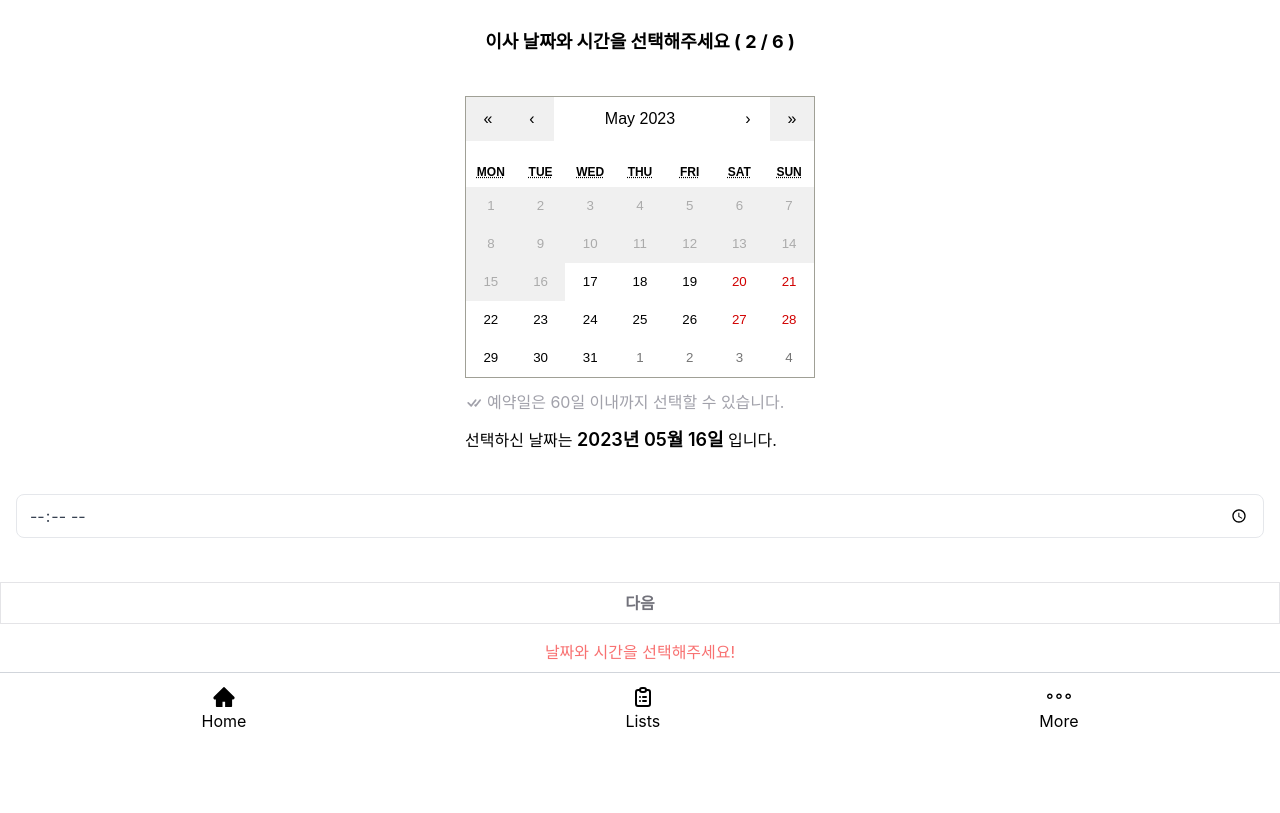
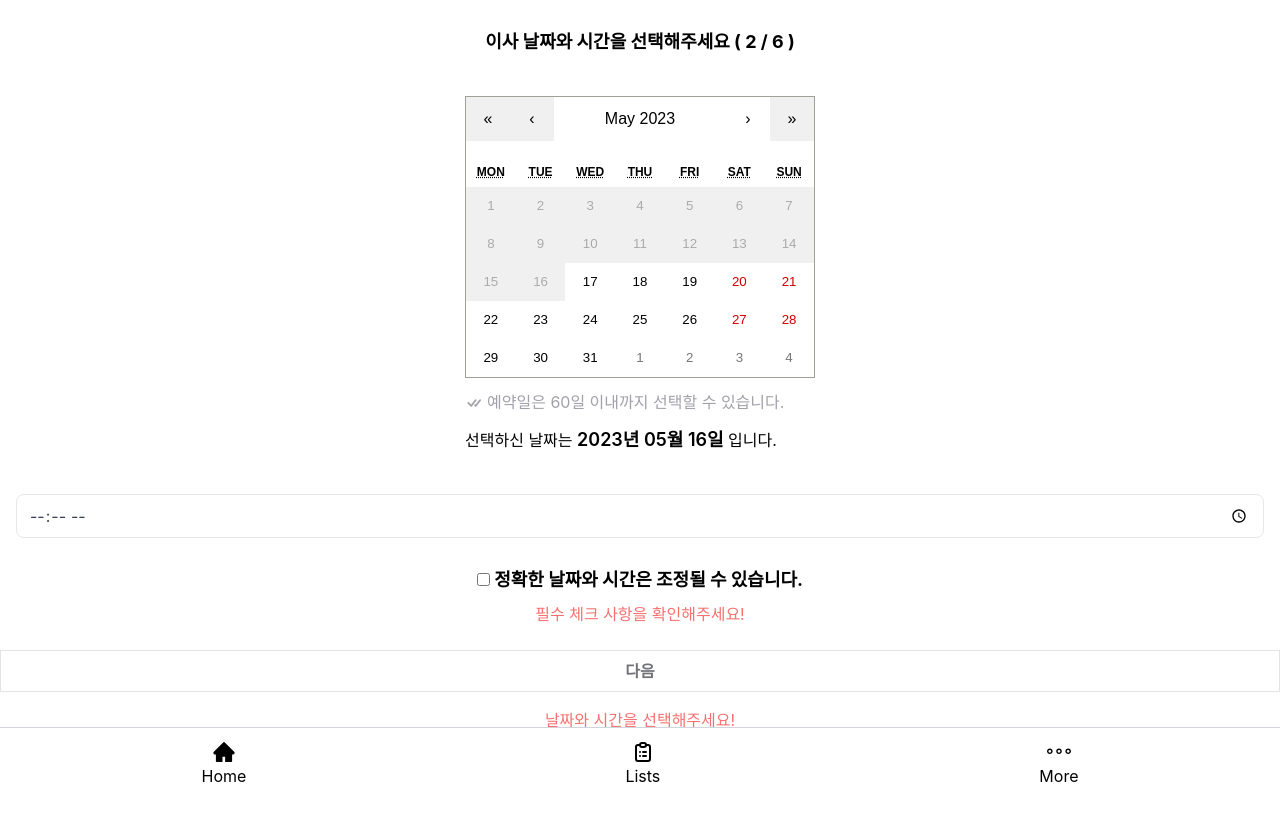
Before and after one commit to haejwo/haejwo-react-frontend, a React (Create React App) app: page /datepick in a window 1280 px wide. Built offline with nearby package versions, Linux system fonts and the light colour scheme.

Commit message:
feat: Modal component

```diff
--- /dev/null
+++ b/src/components/Modal/Modal.jsx
@@ -0,0 +1,16 @@
+import React from 'react';
+
+export default function Modal({ isOpen, onClose, children }) {
+    if (!isOpen) {
+        return null;
+    }
+
+    return (
+        <div className='fixed top-0 left-0 w-screen h-2/5 z-10 bg-yellow-100 flex flex-col justify-center items-center'>
+          <div className="bg-white p-9 rounded-md w-90">
+            {children}
+          </div>
+          <button onClick={onClose} className='text-zinc-500 text-lg mt-3'>확인</button>
+        </div>
+    );
+}
--- a/src/index.js
+++ b/src/index.js
@@ -21,6 +21,7 @@ import store from "./app/store";
 import Address from './pages/Move/Address';
 import KakaoCallback from './pages/Accounts/KakaoCallback';
 import GoogleCallback from './pages/Accounts/GoogleCallback';
+import EditUserInfo from './pages/Accounts/EditUserInfo';
 // import { createStore } from 'redux';
 // import rootReducer from './reducers';
 
@@ -37,6 +38,7 @@ const router = createBrowserRouter([
       { path: '/login', element: <Login /> },
       { path: '/signup', element: <Signup /> },
       { path: '/user', element: <User /> },
+      { path: '/userupdate', element: <EditUserInfo /> },
       { path: '/profile', element: <Profile /> },
       { path: '/move', element: <MoveSelect /> },
       { path: '/review', element: <Review /> },
--- /dev/null
+++ b/src/pages/Accounts/EditUserInfo.jsx
@@ -0,0 +1,9 @@
+import React from 'react';
+
+export default function EditUserInfo() {
+    return (
+        <div>
+            edit
+        </div>
+    );
+}
--- a/src/pages/Accounts/Profile.jsx
+++ b/src/pages/Accounts/Profile.jsx
@@ -4,6 +4,7 @@ import { Link, useNavigate } from 'react-router-dom';
 import { useSelector, useDispatch } from 'react-redux';
 import { loginUser } from './actions';
 import { FaUserCircle, FaTruck } from 'react-icons/fa';
+import { GiFlowerPot, GiHandTruck } from 'react-icons/gi';
 
 export default function Profile() {
 
@@ -14,7 +15,7 @@ export default function Profile() {
     console.log(userInfo);
 
     const logOut = () => {
-        const user = {id: null, email: null, username: null, bankName: null, accountNumber: null, role: null};
+        const user = {id: null, email: null, username: null, bankName: null, accountNumber: null, role: null, category: null};
 
         removeCookie('token');
         dispatch(loginUser(user));
@@ -25,19 +26,24 @@ export default function Profile() {
         <div className="flex flex-col justify-center p-4">
             {userInfo.username ? userInfo.role === 'CU' ?
                 <div className='flex items-center'>
-                    <FaUserCircle className='text-2xl'/>
+                    <FaUserCircle className='text-2xl text-yellow-500'/>
                     <span className='font-bold text-2xl mx-2'>{userInfo.username}</span>
                     <span className='text-lg mt-2'>고객님</span>
                 </div> :
                 <div className='flex items-center'>
-                    <FaTruck className='text-2xl'/>
+                    {userInfo.category === 'MOVING' ? <FaTruck className='text-2xl text-yellow-500'/> :
+                    userInfo.category === 'FLOWER' ? <GiFlowerPot className='text-2xl text-yellow-500'/> : <GiHandTruck className='text-2xl text-yellow-500'/>}
                     <span className='font-bold text-2xl mx-2'>{userInfo.username}</span>
                     <span className='text-lg mt-2'>파트너님</span>
                 </div> :
                 <Link to='/login' className='font-bold text-2xl'>로그인/회원가입</Link>
             }
-
-            <button onClick={logOut}>로그아웃</button>
+            {userInfo.username ?
+                <div className='flex m-2 text-zinc-400'>
+                    <Link to='/userupdate'>회원정보 수정</Link>
+                    <button onClick={logOut} className='font-bold ml-3'>로그아웃</button>
+                </div>
+            : ''}
         </div>
     );
 }
--- a/src/pages/Home/Home.jsx
+++ b/src/pages/Home/Home.jsx
@@ -2,17 +2,19 @@ import React from 'react';
 import { FaTruck } from 'react-icons/fa';
 import { GiFlowerPot, GiHandTruck } from 'react-icons/gi';
 import { Link } from 'react-router-dom';
+import { useSelector } from 'react-redux';
 import Carousel from '../../components/Carousel/Carousel';
 
 export default function Home() {
     const slides = ['광고 1번 자리입니다. 광고 1번 자리입니다.', '광고 2번 자리입니다. 광고 2번 자리입니다.', '광고 3번 자리입니다. 광고 3번 자리입니다.'];
+    const userInfo = useSelector(state => state.user);
 
     return (
         <main className='flex flex-col items-center'>
             <div className='w-screen p-3 bg-zinc-100'>
                 <div className='font-logo text-3xl text-brand'>해줘</div>
                 <p className='font-bold text-zinc-700 my-2'>원하시는 서비스를 선택해주세요</p>
-                <Link to='/move' className='flex w-full justify-between bg-white border border-zinc-300 rounded-md p-5 my-2'>
+                <Link to={userInfo.username ? '/move' : '/login'} className='flex w-full justify-between bg-white border border-zinc-300 rounded-md p-5 my-2'>
                     <div className='flex flex-col items-start'>
                         <p className='text-2xl font-bold'>이사</p>
                         <p className='text-sm text-zinc-400 mb-1 mt-2'>합리적인 가격으로 맞춤이사</p>
--- a/src/pages/Move/DatePicker.jsx
+++ b/src/pages/Move/DatePicker.jsx
@@ -4,6 +4,8 @@ import 'react-calendar/dist/Calendar.css';
 import moment from 'moment';
 import { Link } from 'react-router-dom';
 import { BsCheckAll } from 'react-icons/bs';
+import { AiOutlineCalendar, AiOutlineClockCircle } from 'react-icons/ai';
+import Modal from '../../components/Modal/Modal';
 
 export default function DatePicker() {
     const [value, setValue] = useState(new Date());
@@ -18,6 +20,16 @@ export default function DatePicker() {
     const tileDisabled = ({ date }) => {
         return date < new Date();
     };
+
+    const [isModalOpen, setIsModalOpen] = useState(false);
+    const openModal = () => {
+      setIsModalOpen(true);
+    };
+    const closeModal = () => {
+      setIsModalOpen(false);
+    };
+    const [checked, setChecked] = useState(false);
+    const handleCheck = () => setChecked((prev) => !prev);
 
     return (
         <div className='flex flex-col items-center'>
@@ -53,12 +65,23 @@ export default function DatePicker() {
                         입니다.</p> : ''}
                     </div>
             </div>
-            <div onClick={() => alert('이사 날짜 : ' + moment(value).format("YYYY년 MM월 DD일") + '\n' + '이사 시간 : ' + moment(timePick, 'hh:mm A').format('A hh시 mm분 ').replace("AM", "오전").replace("PM", "오후"))}>
-                <Link to='/address'><button className={!value || !timePick ? 'my-4 w-screen py-2 font-semibold border border-zinc-200 text-zinc-500' :
+            <div>
+                <input type="checkbox" name="" id="check" value={checked} onChange={handleCheck} onClick={openModal} />
+                <label htmlFor="check" className='text-lg font-bold'> 정확한 날짜와 시간은 조정될 수 있습니다.</label>
+                { checked ? '' : <p className='my-2 text-center text-red-400'>필수 체크 사항을 확인해주세요!</p> }
+                <Modal isOpen={isModalOpen} onClose={closeModal}>
+                    <h1 className='font-bold text-2xl mb-4'>요청하신 날짜와 시간입니다</h1>
+                    <p className='text-lg mb-1 flex items-center'><AiOutlineCalendar className='mr-1'/>이사 날짜</p>
+                    <p className='text-xl font-bold mb-3 ml-5'>{moment(value).format("YYYY년 MM월 DD일")}</p>
+                    <p className='text-lg mb-1 flex items-center'><AiOutlineClockCircle className='mr-1'/>이사 시간</p>
+                    <p className='text-xl font-bold mb-3 ml-5'>{moment(timePick, 'hh:mm A').format('A hh시 mm분 ').replace("AM", "오전").replace("PM", "오후")}</p>
+                </Modal>
+            </div>
+            <Link to='/address'><button className={!value || !timePick || !checked ? 'my-4 w-screen py-2 font-semibold border border-zinc-200 text-zinc-500' :
             'my-4 w-screen py-2 font-semibold text-brand border py-2 border-yellow-200 bg-yellow-100'}
-                disabled={!value || !timePick}>다음</button></Link>
-                { value && timePick ? '' : <p className='mb-2 text-red-400 text-center'>날짜와 시간을 선택해주세요!</p> }
-            </div>
+            disabled={!value || !timePick || !checked}>다음</button></Link>
+            { value && timePick ? '' : <p className='mb-2 text-red-400 text-center'>날짜와 시간을 선택해주세요!</p> }
+
         </div>
     );
 }
```
